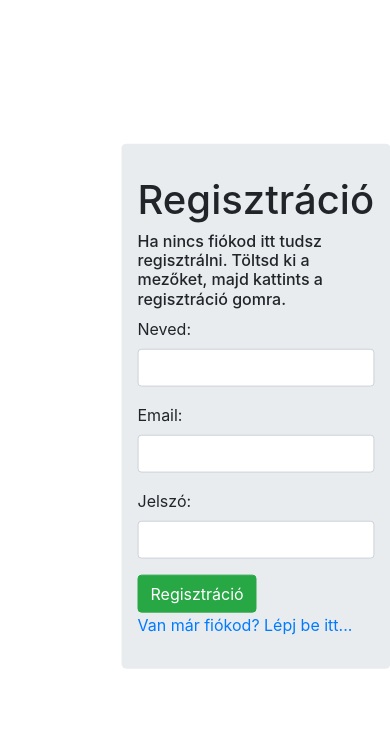
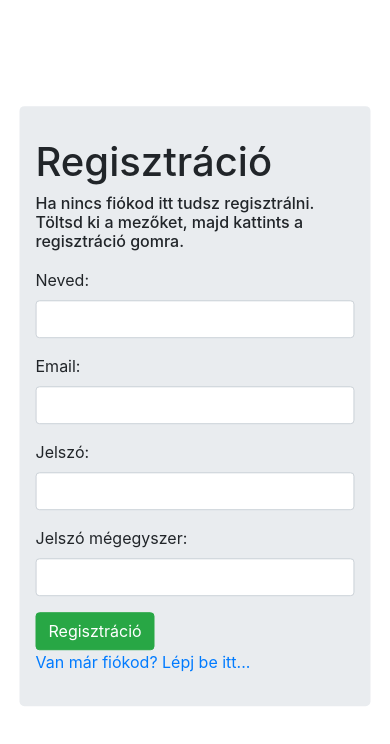
Before and after one commit to Bencece/CarPoolNew, a Vue app in the folder client/: page /register in a window 390 px wide. Shown: the top 744 px of the page. Built offline with nearby package versions, Linux system fonts and the light colour scheme.

Commit message:
add regex and media css

```diff
--- a/client/src/store/index.js
+++ b/client/src/store/index.js
@@ -28,6 +28,9 @@ export default new Vuex.Store({
         .then(({ data }) => {
           commit('SET_USER_DATA', data)
         })
+        .catch(function (error) {
+          return Promise.reject(error)
+        })
     },
     login ({ commit }, credentials) {
       return axios
--- a/client/src/views/LoginUser.vue
+++ b/client/src/views/LoginUser.vue
@@ -1,6 +1,5 @@
 <template>
   <div class="loginBox">
-    <b-modal>Nem megfelelő felhasználónév vagy jelszó!</b-modal>
     <div class="jumbotron">
       <h1 class="title">Üdvözlünk!</h1>
       <p id="err">{{ errorMsg }}</p>
@@ -18,6 +17,10 @@
         <router-link to="/register" class="regLabel">Nincs fiókod? Regisztrálj itt...</router-link>
       </form>
     </div>
+    <div class="cookieInfo" v-if="helloCookies">
+      <img src="../assets/cookie.png"/>
+      Szereted a sütiket?<br>Az alkalmazás használatával elfogadod a sütik tárolását.
+    </div>
   </div>
 </template>
 
@@ -29,7 +32,8 @@ export default {
     return {
       email: '',
       password: '',
-      errorMsg: ''
+      errorMsg: '',
+      helloCookies: true
     }
   },
   computed: {
@@ -70,4 +74,16 @@ export default {
 #err{
   color: red;
 }
+.cookieInfo{
+  color: black;
+}
+.cookieInfo img{
+  width: 80px;
+  float: left;
+}
+@media only screen and (max-width: 576px) {
+  .loginBox{
+    width: 90%;
+  }
+}
 </style>
--- a/client/src/views/RegisterUser.vue
+++ b/client/src/views/RegisterUser.vue
@@ -1,8 +1,9 @@
 <template>
-  <div class="row regBox">
+  <div class="regBox">
     <div class="jumbotron">
       <h1 class="title">Regisztráció</h1>
       <h6>Ha nincs fiókod itt tudsz regisztrálni. Töltsd ki a mezőket, majd kattints a regisztráció gomra.</h6>
+      <p id="err">{{ errorMsg }}</p>
       <form @submit.prevent="register">
         <div class="form-group">
           <label for="name">Neved:</label>
@@ -14,7 +15,11 @@
         </div>
         <div class="form-group">
           <label for="password">Jelszó:</label>
-          <input v-model="password" type="password" name="password" value class="form-control">
+          <input v-model="password" @change="testPassword" type="password" name="password" value class="form-control">
+        </div>
+        <div class="form-group">
+          <label for="password">Jelszó mégegyszer:</label>
+          <input v-model="password2" @change="testPassword" type="password" name="password2" value class="form-control">
         </div>
         <button type="submit" name="button" class="btn btn-success">Regisztráció</button>
         <br/>
@@ -30,12 +35,15 @@ export default {
     return {
       name: '',
       email: '',
-      password: ''
+      password: '',
+      password2: '',
+      errorMsg: ''
     }
   },
   methods: {
     register () {
-      this.$store
+      if (this.testPassword() && this.name!='' && this.email!=''){
+        this.$store
         .dispatch('register', {
           name: this.name,
           email: this.email,
@@ -44,6 +52,27 @@ export default {
         .then(() => {
           this.$router.push({ name: 'dashboard' })
         })
+        .catch(() => {
+          this.errorMsg = "A regisztráció nem sikerült! Ezzel a felhasználónévvel, vagy email címmel már regisztrált valaki.";
+          this.name= '';
+          this.email= '';
+        })
+      }
+    },
+    testPassword(){
+      if (!this.testRegx(this.password)) {
+        this.errorMsg = "A jelszónak tartalmazia kell legalább egy számot, egy kibetűt, egy nagybetűt és minimum 8 karakter hosszúnak kell lennie!";
+        return false;
+      } else if (this.password != this.password2){
+        this.errorMsg = "A jelszavak nem egyeznek meg!";
+        return false;
+      }
+      this.errorMsg = "";
+      return true;
+    },
+    testRegx(password){
+      const regex = /^(?=.*\d)(?=.*[a-z])(?=.*[A-Z])[0-9a-zA-Z]{8,}$/;
+      return regex.exec(password);
     }
   }
 }
@@ -60,4 +89,12 @@ export default {
 .regLabel{
   margin-top: 10px;;
 }
+#err{
+  color: red;
+}
+@media only screen and (max-width: 576px) {
+  .regBox{
+    width: 90%;
+  }
+}
 </style>
```
Also changed, not shown: 2 other files (tests, documents, lock files or other folders).
